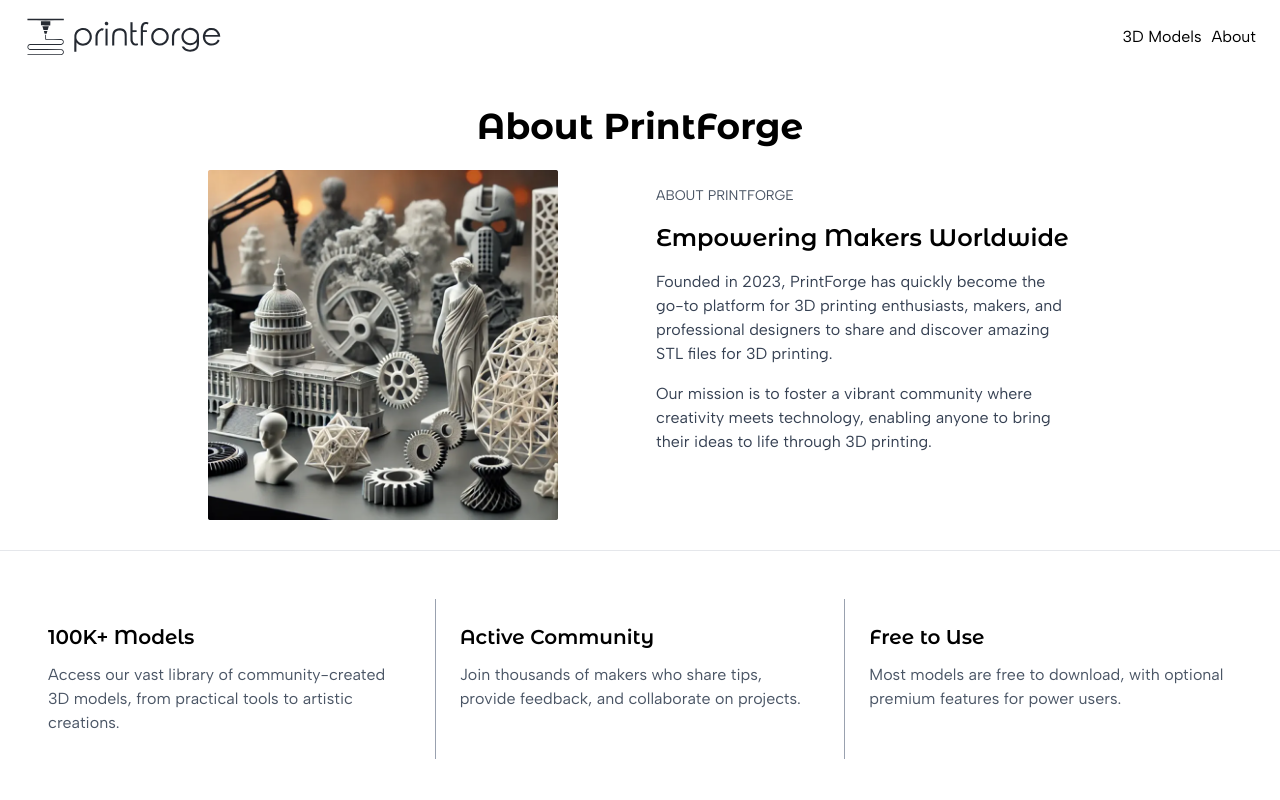
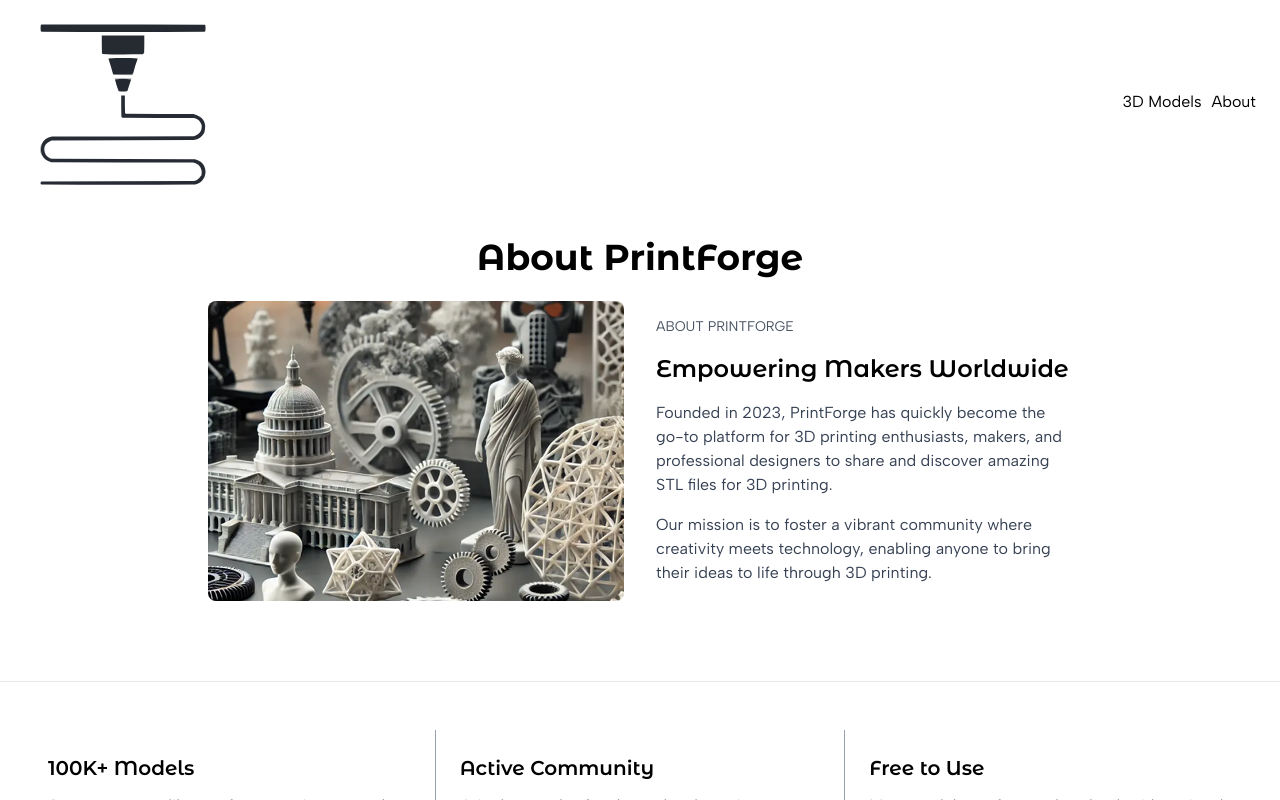
Before and after one commit to thet-naing-soe/print-forge, a Next.js app: page /about in a window 1280 px wide. Shown: the top 800 px of the page. Built offline with nearby package versions, Linux system fonts and the light colour scheme.

Commit message:
optimizing images

```diff
--- a/app/about/page.tsx
+++ b/app/about/page.tsx
@@ -1,3 +1,6 @@
+import Image from 'next/image'
+import HeroImageSquare from '@/public/hero-image-square.png'
+
 export default function AboutPage() {
   return (
     <main>
@@ -8,10 +11,10 @@
 
                 <div className="grid items-center gap-8 mb-12 md:grid-cols-2">
                     <div className="relative h-[300px] w-full">
-                        <img
-                            src="/hero-image-square.png"
+                        <Image
+                            src={HeroImageSquare}
                             alt="PrintForge Community - A group of makers collaborating on 3D printing projects"
-                            width="350"
+                            className="absolute inset-0 w-full h-full object-cover rounded-lg"
                         />
                     </div>
                     <div>
--- a/app/layout.tsx
+++ b/app/layout.tsx
@@ -1,5 +1,8 @@
 import "./globals.css";
 import { Albert_Sans, Montserrat_Alternates } from "next/font/google"
+import Image from 'next/image'
+import PFLogoIcon from "@/public/printforge-logo-icon.svg"
+import PFLogo from "@/public/printforge-logo.svg"
 
 const albertSans = Albert_Sans({
   subsets: ["latin"],
@@ -25,14 +28,14 @@
           <nav className="flex justify-between px-6 py-4">
             <div className="relative">
               {/* Desktop Logo */}
-              <img
-                src={"/printforge-logo.svg"}
+              <Image
+                src={PFLogoIcon}
                 alt="PrintForge Logo"
                 className="w-[200px] h-auto hidden md:block"
               />
               {/* Mobile Logo */}
-              <img
-                src={"/printforge-logo-icon.svg"}
+              <Image
+                src={PFLogoIcon}
                 alt="PrintForge Logo"
                 className="w-[40px] h-auto block md:hidden"
               />
--- a/app/page.tsx
+++ b/app/page.tsx
@@ -1,3 +1,6 @@
+import Image from 'next/image'
+import HeroImage from '@/public/hero-image.png'
+
 export default function Home() {
   return (
     <main>
@@ -23,7 +26,7 @@
             </button>
           </div>
         </div>
-        <img src="/hero-image.png" width={350} />
+        <Image src={HeroImage} alt='hero image' className="w-[350px] h-auto rounded-lg" />
       </section>
     </main>
   )
```
